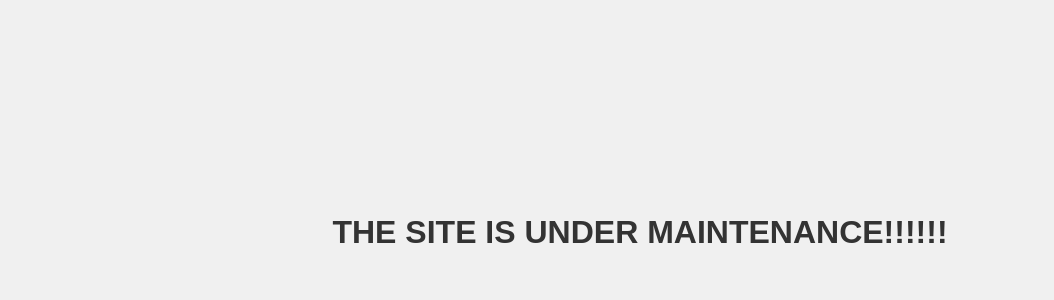
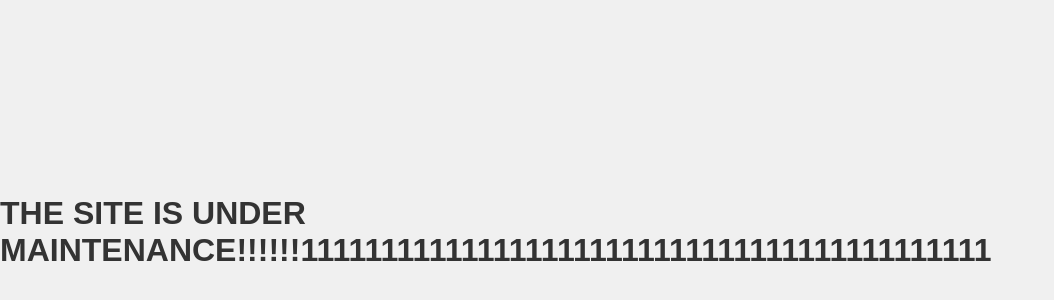
Before and after one commit to GauriKothekar/automate_Deploy, a plain HTML site: page index.html in a window 1280 px wide. Shown: the part 168-468 px from the top of the page, without its empty margins (0-1054 px from the left). Drawn offline with Linux system fonts and the light colour scheme.

Commit message:
Update index.html

```diff
--- a/index.html
+++ b/index.html
@@ -20,6 +20,6 @@
     </style>
 </head>
 <body>
-    <h1>THE SITE IS UNDER MAINTENANCE!!!!!!</h1>
+    <h1>THE SITE IS UNDER MAINTENANCE!!!!!!1111111111111111111111111111111111111111111</h1>
 </body>
 </html>
```
